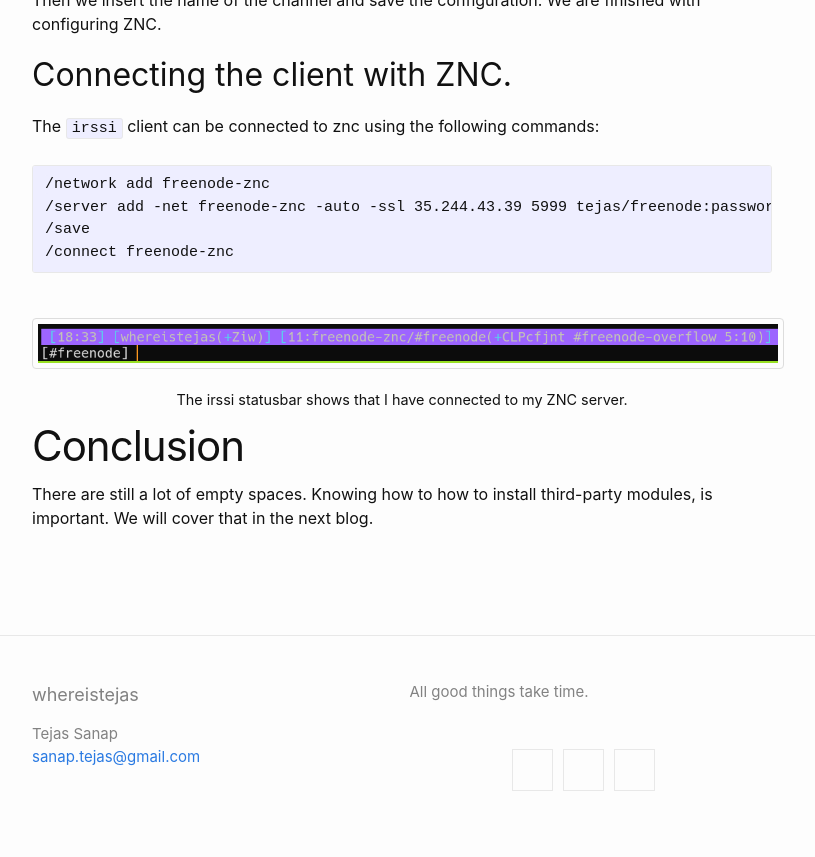
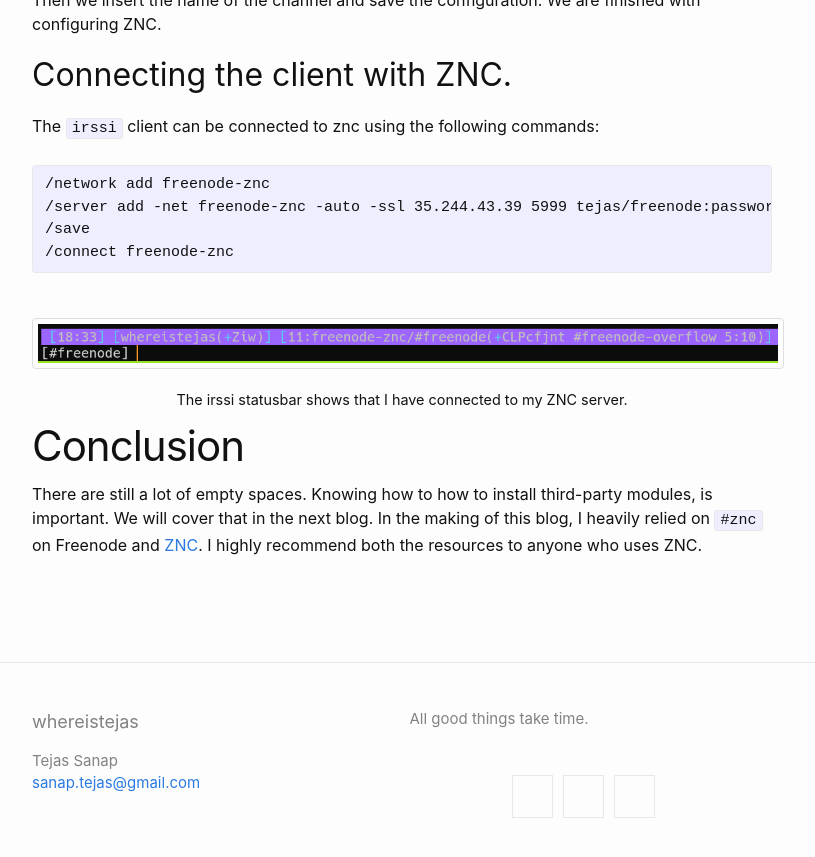
Before and after one commit to whereistejas/old-blog-backup, a Jekyll site: the page built from _posts/2019-07-04-IRC.part3.md, in a window 1280 px wide and 900 px high, scrolled down 13501 px. Shown: the top 857 px of the window, without its empty margins (238-1053 px from the left). Built offline with Jekyll 4.4.1, drawn with Linux system fonts in a browser that asks for light colours; some of the changed text lies outside the part shown.

Commit message:
IRC Part3 - added references

```diff
--- a/_posts/2019-07-04-IRC.part3.md
+++ b/_posts/2019-07-04-IRC.part3.md
@@ -217,4 +217,4 @@ The irssi statusbar shows that I have connected to my ZNC server.
 </div>
 
 # Conclusion
-There are still a lot of empty spaces. Knowing how to how to install third-party modules, is important. We will cover that in the next blog.
+There are still a lot of empty spaces. Knowing how to how to install third-party modules, is important. We will cover that in the next blog. In the making of this blog, I heavily relied on `#znc` on Freenode and [ZNC](www.wiki.znc.in). I highly recommend both the resources to anyone who uses ZNC.
```
Also changed, not shown: other parts of _posts/2019-07-04-IRC.part3.md (+3 -3 lines), 2 other files.
